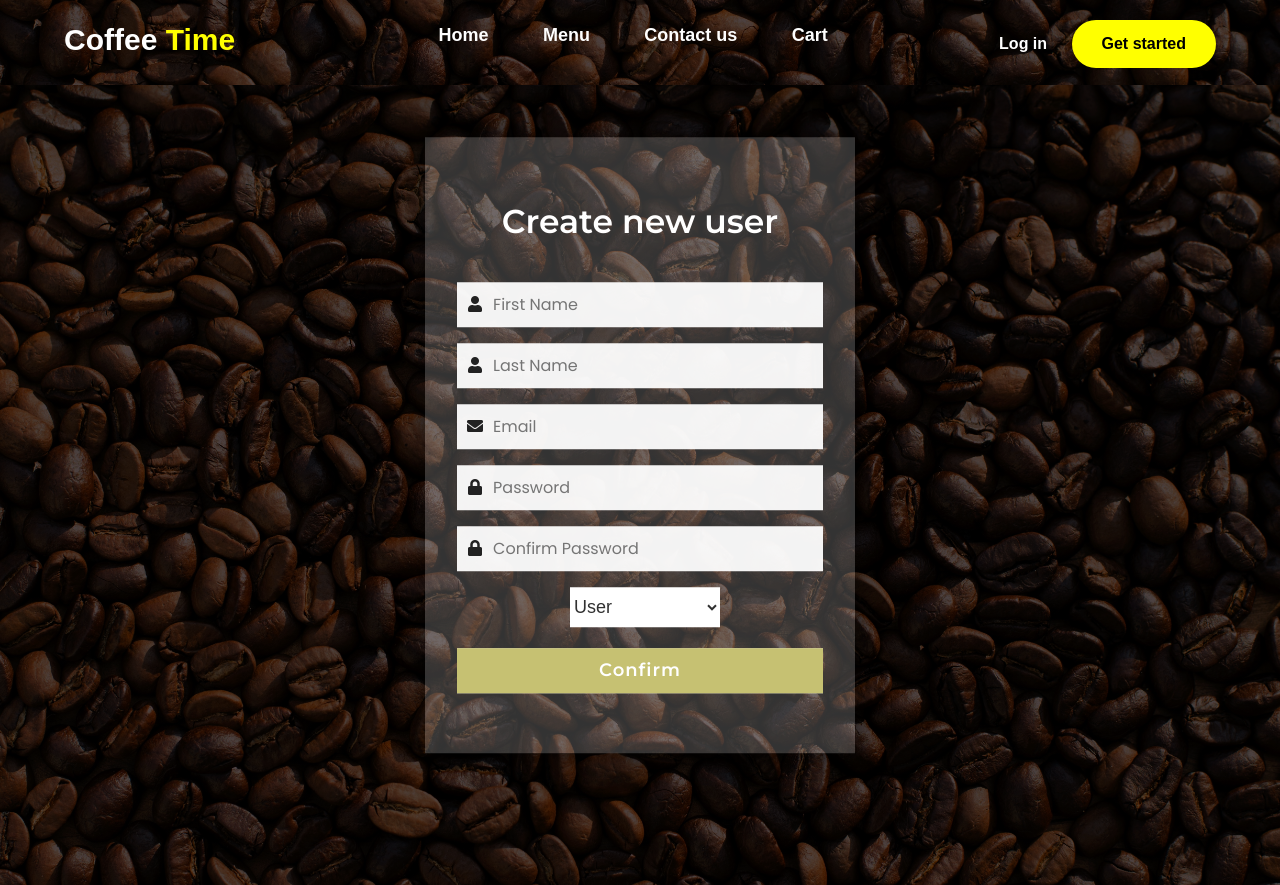
After one commit to ChutimonSri/coffeedb, a Flask app: page /add_user/ in a window 1280 px wide. The commit adds this page. Run offline with Flask 3, Linux system fonts and the light colour scheme; some libraries are stand-ins or nearby versions.

Commit message:
user management for admin is done

```diff
--- a/app.py
+++ b/app.py
@@ -54,18 +54,17 @@ def login():
         queryStatement = f"SELECT * FROM user WHERE email = '{email}'"
         numRow = cur.execute(queryStatement)
         if numRow > 0:
-            user =  cur.fetchone()
+            user = cur.fetchone()
             if check_password_hash(user['password'], loginForm['password']):
-
                 # Record session information
                 session['login'] = True
+                session['user_id'] = user['user_id']  # Store the user ID in the session
                 session['email'] = user['email']
                 session['userroleid'] = str(user['role_id'])
                 session['firstName'] = user['first_name']
                 session['lastName'] = user['last_name']
                 print(session['email'] + " roleid: " + session['userroleid'])
                 flash('Welcome ' + session['firstName'], 'success')
-                # flash("Log In successful",'success')
                 return redirect('/')
             else:
                 cur.close()
@@ -79,6 +78,7 @@ def login():
         return redirect('/')
     return render_template('login.html')
 
+
 @app.route('/signup/', methods=['GET', 'POST'])
 def signup():
     if request.method == 'GET':
@@ -87,7 +87,7 @@ def signup():
         userDetails = request.form
         # Check the password and confirm password
         if userDetails['password'] != userDetails['confirm_password']:
-            flash('Passwords do not match!','danger')
+            flash('Passwords do not match!', 'danger')
             return render_template('signup.html')
         p1 = userDetails['first_name']
         p2 = userDetails['last_name']
@@ -98,19 +98,34 @@ def signup():
 
         queryStatement = (
             f"INSERT INTO "
-            f"user(first_name,last_name, email, password, role_id) "
-            f"VALUES('{p1}', '{p2}', '{p3}','{hashed_pw}', 1)"
+            f"user(first_name, last_name, email, password, role_id) "
+            f"VALUES('{p1}', '{p2}', '{p3}', '{hashed_pw}', 1)"
         )
         print(check_password_hash(hashed_pw, p4))
         print(queryStatement)
         cur = mysql.connection.cursor()
         cur.execute(queryStatement)
         mysql.connection.commit()
+
+        # Retrieve the user ID from the database
+        queryStatement = f"SELECT user_id FROM user WHERE email = '{p3}'"
+        cur.execute(queryStatement)
+        user_id = cur.fetchone()['user_id']
         cur.close()
 
-        flash("Form Submitted Successfully.",'success')
+        # Set session variables to automatically log in the user
+        session['login'] = True
+        session['user_id'] = user_id  # Store the user ID in the session
+        session['email'] = p3
+        session['userroleid'] = '1'
+        session['firstName'] = p1
+        session['lastName'] = p2
+
+        flash("Form Submitted Successfully.", 'success')
         return redirect('/')
+
     return render_template('signup.html')
+
 
 @app.route('/menu', methods=['GET', 'POST'])
 def menu():
@@ -118,11 +133,120 @@ def menu():
         return redirect(url_for('menu'))
     return render_template('menu.html')
 
+
+@app.route('/user_mnm/')
+def user_mnm():
+    cur = mysql.connection.cursor()
+    queryStatement = f"SELECT * FROM user order by role_id"
+    result_value = cur.execute(queryStatement)
+    if result_value > 0:
+        users = cur.fetchall()
+        return render_template('user_management.html', users=users)
+    else:
+        return render_template('user_management.html')
+
+
 @app.route('/logout')
 def logout():
     session.clear()
     flash("You have been logged out", 'info')
     return redirect('/')
 
+@app.route('/add_user/', methods=['GET', 'POST'])
+def add_user():
+    if request.method == 'GET':
+        return render_template('add_user.html')
+    elif request.method == 'POST':
+        userDetails = request.form
+        # Check the password and confirm password
+        if userDetails['password'] != userDetails['confirm_password']:
+            flash('Passwords do not match!','danger')
+            return render_template('add_user.html')
+        p1 = userDetails['first_name']
+        p2 = userDetails['last_name']
+        p3 = userDetails['email']
+        p4 = userDetails['password']
+        hashed_pw = generate_password_hash(p4)
+        print(p1 + "," + p2 + "," + p3 + "," + p4 + "," + hashed_pw)
+
+        if userDetails['role'] == 'admin':
+            user_id = 0
+        else:
+            user_id = 1
+
+        queryStatement = (
+            f"INSERT INTO "
+            f"user(first_name,last_name, email, password, role_id) "
+            f"VALUES('{p1}', '{p2}', '{p3}','{hashed_pw}', {user_id})"
+        )
+        print(check_password_hash(hashed_pw, p4))
+        print(queryStatement)
+        cur = mysql.connection.cursor()
+        cur.execute(queryStatement)
+        mysql.connection.commit()
+
+        flash("Form Submitted Successfully.", 'success')
+        return redirect('/user_mnm/')
+    return render_template('add_user.html')
+
+@app.route('/edit_user/<int:id>/', methods=['GET', 'POST'])
+def edit_user(id):
+    if request.method == 'POST':
+        cur = mysql.connection.cursor()
+        new_firstname= request.form['first_name']
+        new_lastname= request.form['last_name']
+
+        queryStatement = f"UPDATE user SET first_name= '{new_firstname}', last_name = '{new_lastname}' WHERE user_id = {id}"
+        print(queryStatement)
+        cur.execute(queryStatement)
+        mysql.connection.commit()
+        cur.close()
+
+        session['firstName'] = new_firstname
+        session['lastName'] = new_lastname
+
+        flash('User updated', 'success')
+        return redirect('/user_mnm/')
+    else:
+        cur = mysql.connection.cursor()
+        queryStatement = f"SELECT * FROM user WHERE user_id = {id}"
+        print(queryStatement)
+        result_value = cur.execute(queryStatement)
+        if result_value > 0:
+            member = cur.fetchone()
+            member_form = {}
+            member_form['first_name'] = member['first_name']
+            member_form['last_name'] = member['last_name']
+            return render_template('edit_user.html', member_form=member_form)
+
+from flask import session
+
+@app.route('/delete_user/<int:id>/', methods=['GET'])
+def delete_user(id):
+
+    if request.method == 'GET':
+        if id == session.get('user_id'):
+            cur = mysql.connection.cursor()
+            queryStatement = f"DELETE FROM user WHERE user_id = {id}"
+            print(queryStatement)
+            cur.execute(queryStatement)
+            mysql.connection.commit()
+            cur.close()
+            session.clear()  # Clear the session to log them out
+            flash('Deleted user successfully', 'success')
+            return redirect(url_for('login'))
+        else:
+            cur = mysql.connection.cursor()
+            queryStatement = f"DELETE FROM user WHERE user_id = {id}"
+            print(queryStatement)
+            cur.execute(queryStatement)
+            mysql.connection.commit()
+            cur.close()
+            flash('Deleted user successfully', 'success')
+            return redirect('/user_mnm/')
+
+
+
+
 if __name__ == '__main__':
 	app.run(debug=True);
--- a/static/signup.css
+++ b/static/signup.css
@@ -11,9 +11,15 @@
   background-size: cover;
   background-position: center;
 }
+.bg-img2{
+  background: url("/static/cf_bg.jpg");
+  height: 100vh;
+  background-size: cover;
+  background-position: center;
+}
 .content{
-  position: absolute;
-  top: 50%;
+  position:relative;
+  top: 45%;
   left: 50%;
   z-index: 999;
   text-align: center;
@@ -105,3 +111,18 @@ i span{
 .signup a:hover{
   text-decoration: underline;
 }
+.dropdown{
+  position: relative;
+  margin-bottom: 5px;
+
+}
+.Input{
+  height:40px;
+  width:150px;
+  margin-left:10px;
+  border:2px;
+  margin-bottom:5px;
+  background:white;
+  font-size:18px;
+  color:rgb(49, 49, 49);
+}
--- /dev/null
+++ b/templates/add_user.html
@@ -0,0 +1,76 @@
+{% extends 'base.html' %}
+{% block content %}
+
+<link rel="stylesheet" type="text/css" href="{{ url_for('static', filename='signup.css') }}">
+<link rel="stylesheet" href="https://cdnjs.cloudflare.com/ajax/libs/font-awesome/5.15.3/css/all.min.css"/>
+
+<body>
+   <div class="bg-img">
+      <div class="content">
+         <header>Create new user</header>
+         <form method="POST">
+
+            <div class="field">
+               <span class="fa fa-user"></span>
+               <input type="text" id="first_name" name="first_name" placeholder="First Name">
+            </div>
+
+            <div class="field space">
+               <span class="fa fa-user"></span>
+               <input type="text" id="last_name" name="last_name" required placeholder="Last Name">
+            </div>
+
+            <div class="field space">
+               <span class="fa fa-envelope"></span>
+               <input type="text" id="email" name="email" required placeholder="Email">
+            </div>
+
+            <div class="field space">
+               <span class="fa fa-lock"></span>
+               <input type="password" class="pass-key" id="password" name="password" required placeholder="Password">
+               <span class="show">SHOW</span>
+            </div>
+
+            <div class="field space">
+               <span class="fa fa-lock"></span>
+               <input type="password" class="pass-key" id="confirm_password" name="confirm_password" required placeholder="Confirm Password">
+               <span class="show">SHOW</span>
+            </div>
+
+            <div class="space dropdown">
+                <div class="styled-select">
+                    <select name="role" id="role" class="Input">
+                       <option value="user">User</option>
+                       <option value="admin">Admin</option>
+                    </select>
+
+                 </div>
+                 <span class="focus"></span>
+             </div>
+
+            <div class="field space">
+               <input type="submit" value="Confirm">
+            </div>
+         </form>
+
+      </div>
+   </div>
+   <script>
+      const pass_field = document.querySelector('.pass-key');
+      const showBtn = document.querySelector('.show');
+      showBtn.addEventListener('click', function(){
+         if(pass_field.type === "password"){
+            pass_field.type = "text";
+            showBtn.textContent = "HIDE";
+            showBtn.style.color = "#3498db";
+         }else{
+            pass_field.type = "password";
+            showBtn.textContent = "SHOW";
+            showBtn.style.color = "#222";
+         }
+      });
+   </script>
+</body>
+</html>
+
+{% endblock %}
--- a/templates/navbar.html
+++ b/templates/navbar.html
@@ -10,12 +10,22 @@
             <h2 class="logo">
                 Coffee <span>Time</span>
             </h2>
+
+            {% if session.get('userroleid') == '0' %}
+            <ul>
+                <li><a href="{{ url_for('user_mnm') }}">User Management</a></li>
+                <li><a href="{{ url_for('contact') }}">Stock Management</a></li>
+                <li><a href="{{ url_for('cart') }}">Cart</a></li>
+            </ul>
+            {% else %}
             <ul>
                 <li><a href="{{ url_for('home') }}">Home</a></li>
                 <li><a href="{{ url_for('menu') }}">Menu</a></li>
                 <li><a href="{{ url_for('contact') }}">Contact us</a></li>
                 <li><a href="{{ url_for('cart') }}">Cart</a></li>
             </ul>
+            {% endif %}
+
 
             {% if session.get('login') %}
                 <div>
```
Also changed, not shown: templates/delete_user.html (added, +35 -0 lines), templates/edit_user.html (added, +35 -0 lines), templates/user_management.html (added, +46 -0 lines), static/cf_bg.jpg (added).
